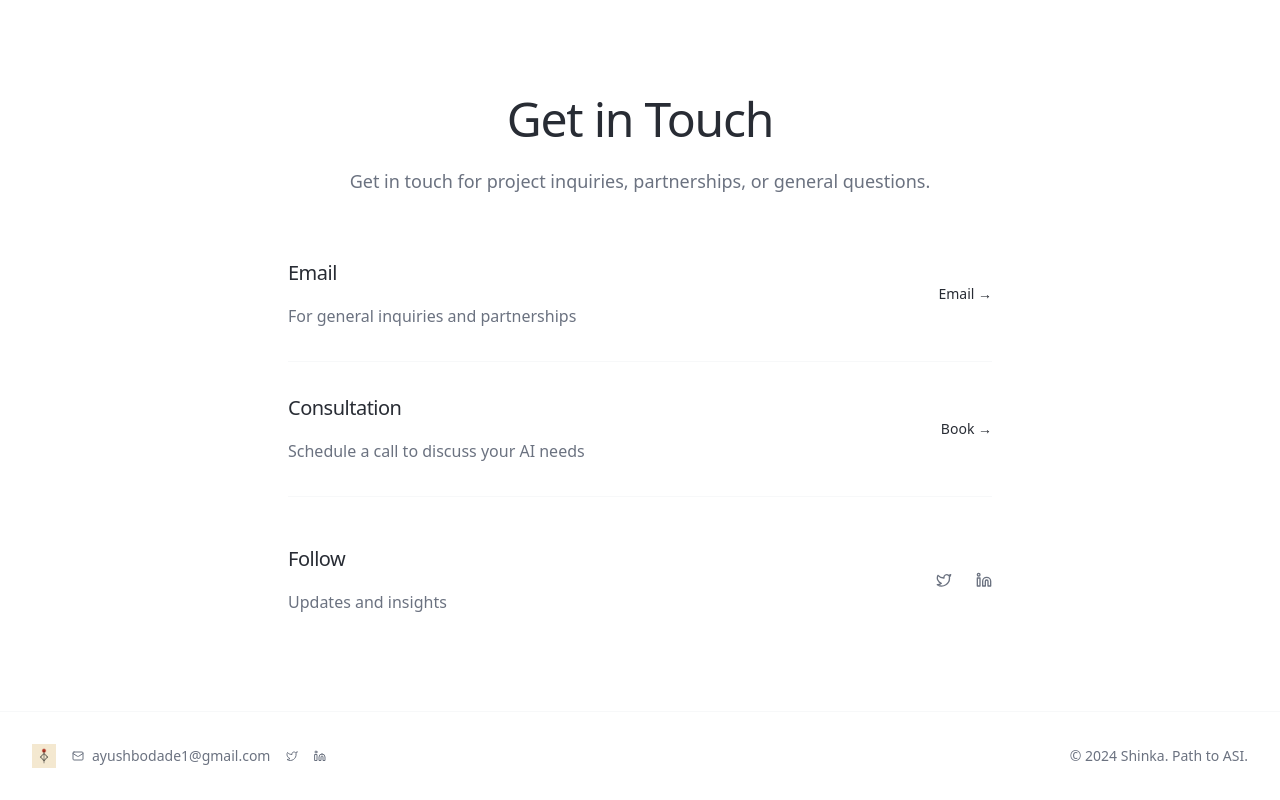
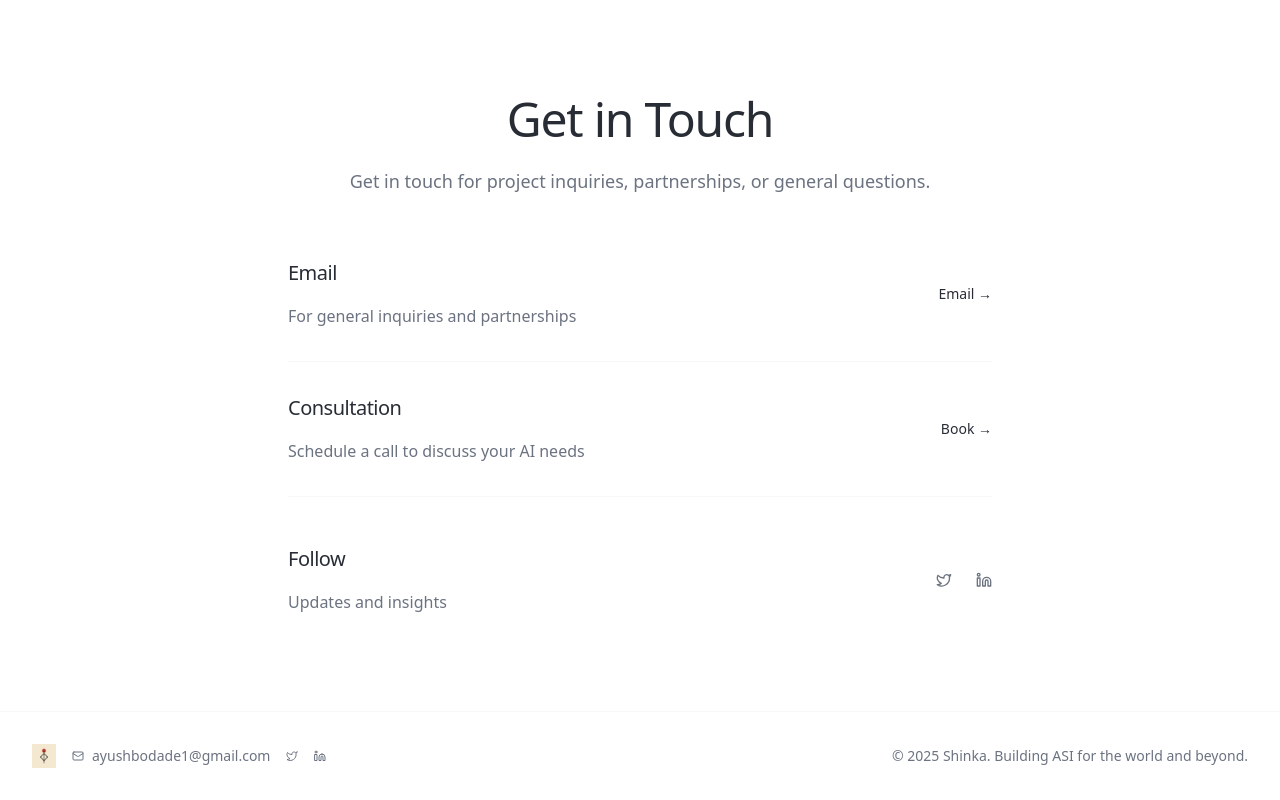
Before and after one commit to shinkahq/shinka-website, a Next.js app: page / in a window 1280 px wide. Shown: the part 2902-3702 px from the top of the page. Built offline with nearby package versions, Linux system fonts and the light colour scheme.

Commit message:
🎨 feat: update footer messaging on homepage and founder page to reflect new year and vision for ASI

```diff
--- a/app/founder/page.tsx
+++ b/app/founder/page.tsx
@@ -138,7 +138,7 @@ export default function FounderPage() {
           <div className="flex items-center justify-between">
             <div className="flex items-center space-x-4">
               <Image src="/shinka-logo.png" alt="Shinka" width={80} height={32} className="h-6 w-auto" />
-              <div className="text-muted-foreground text-sm font-light">© 2024 Shinka. Path to ASI.</div>
+              <div className="text-muted-foreground text-sm font-light">© 2025 Shinka. Building ASI for the world and beyond.</div>
             </div>
             <div className="text-muted-foreground text-sm font-light">
               <a href="/" className="hover:text-foreground transition-colors">Back to Home</a>
--- a/app/page.tsx
+++ b/app/page.tsx
@@ -395,7 +395,7 @@ export default function Home() {
                 </a>
               </div>
             </div>
-            <div className="text-muted-foreground text-sm font-light">© 2024 Shinka. Path to ASI.</div>
+            <div className="text-muted-foreground text-sm font-light">© 2025 Shinka. Building ASI for the world and beyond.</div>
           </div>
         </div>
       </footer>
```
Also changed, not shown: 1 other file (tests, documents, lock files or other folders).
